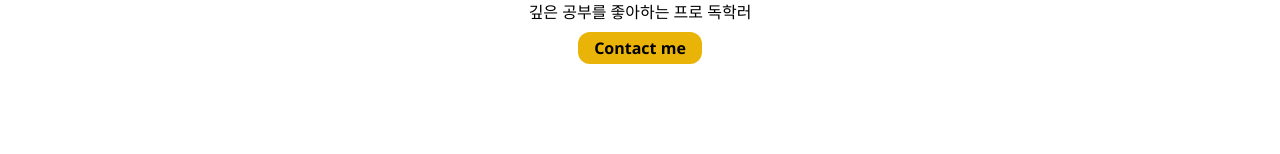
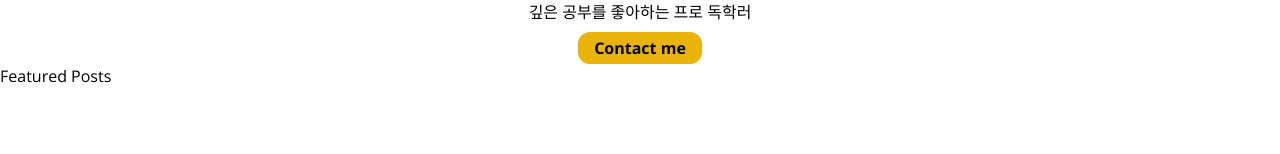
Before and after one commit to EUNSUN23/next-learning-static-blog, a Next.js app: page / in a window 1280 px wide. Shown: the part 320-474 px from the top of the page. Built offline with nearby package versions, Linux system fonts and the light colour scheme.

Commit message:
[HomePage] FeaturedPosts 컴포넌트 추가 (PostsGrid추가)

```diff
--- a/src/app/page.tsx
+++ b/src/app/page.tsx
@@ -1,9 +1,11 @@
 import Hero from "@/components/Hero";
+import FeaturedPosts from "@/components/FeaturedPosts";
 
 export default function HomePage() {
   return (
     <>
       <Hero/>
+      <FeaturedPosts/>
     </>
   )
 }
--- /dev/null
+++ b/src/components/FeaturedPosts.tsx
@@ -0,0 +1,13 @@
+import React from 'react';
+import PostsGrid from "@/components/PostsGrid";
+
+function FeaturedPosts() {
+    return (
+        <section>
+            <h2>Featured Posts</h2>
+            <PostsGrid/>
+        </section>
+    );
+}
+
+export default FeaturedPosts;
--- /dev/null
+++ b/src/components/PostsGrid.tsx
@@ -0,0 +1,9 @@
+import React from 'react';
+
+function PostsGrid() {
+    return (
+        <div></div>
+    );
+}
+
+export default PostsGrid;
```
